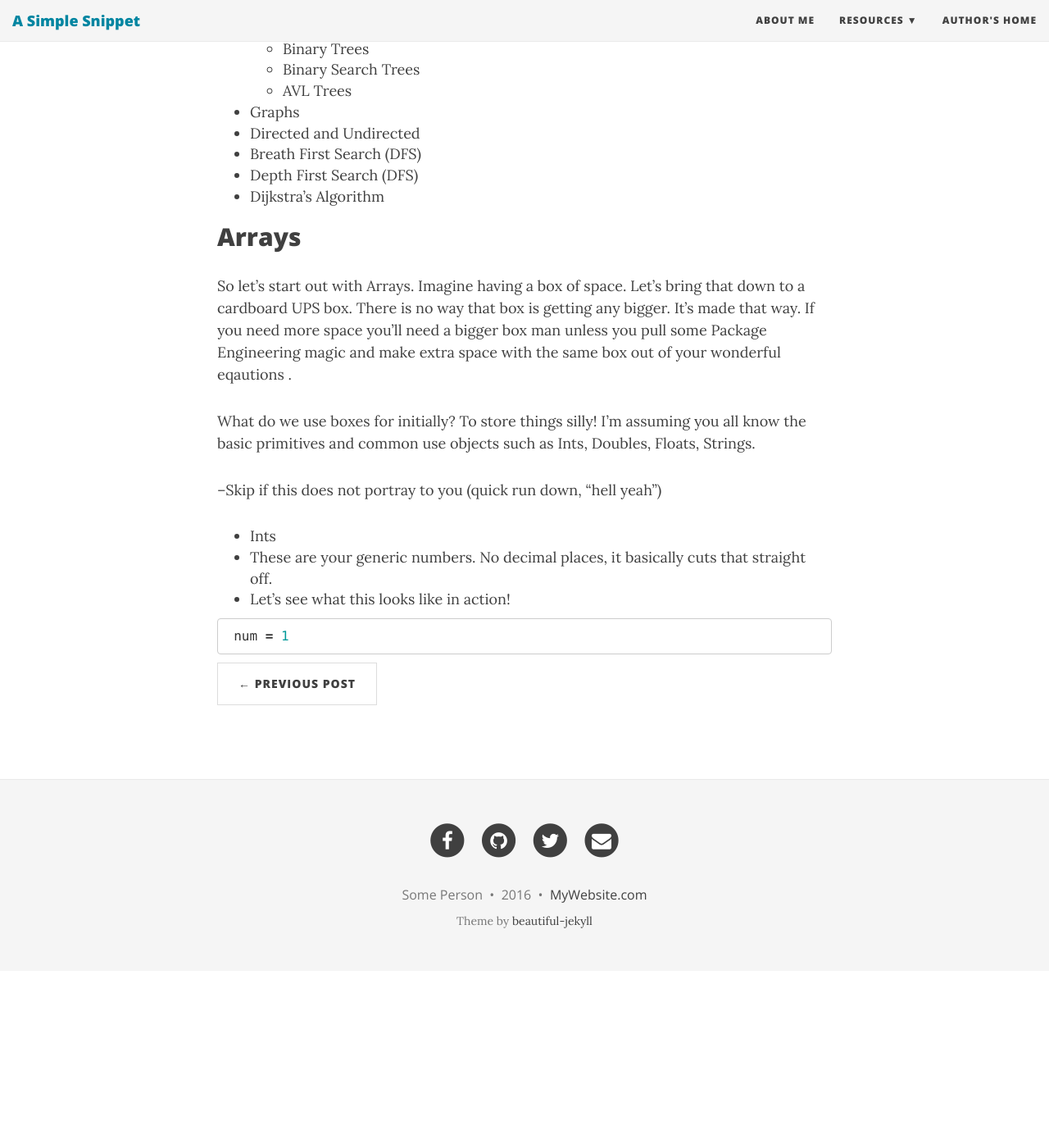
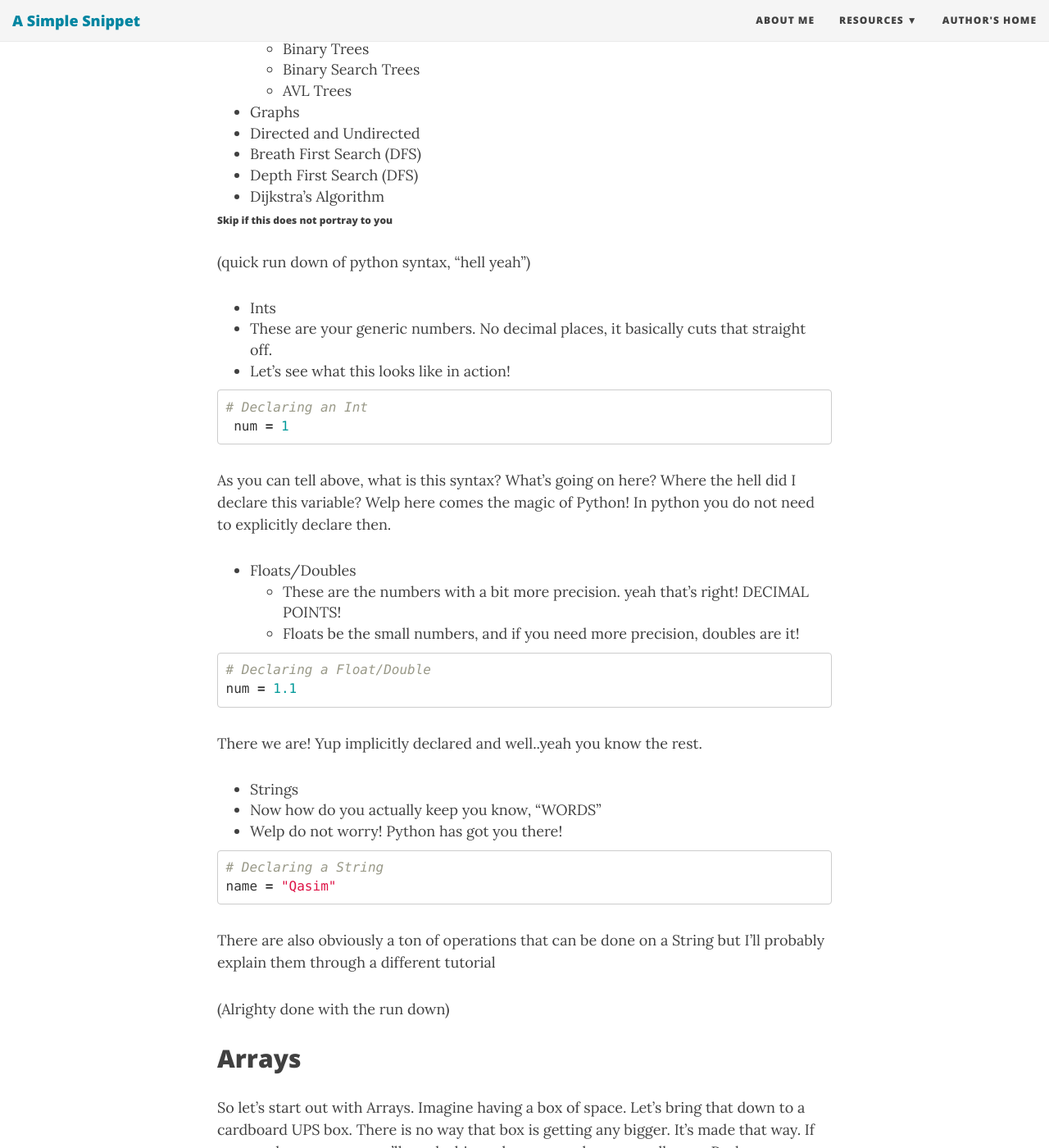
Before and after one commit to QasimAbbas/qasimabbas.github.io, a Jekyll site: the page built from _posts/2016-12-03-datastrucers-in-python.md, in a window 1280 px wide and 1400 px high, scrolled down 505 px. Shown: the whole window at 82% size. Built offline with Jekyll 4.4.1, drawn with Linux system fonts in a browser that asks for light colours; nearby versions of some CDN libraries; before the commit the page ends 1689 px from its top, so only the background shows below that; some of the changed text lies outside the part shown.

Commit message:
Finsihing Lists

````diff
--- a/_posts/2016-12-03-datastrucers-in-python.md
+++ b/_posts/2016-12-03-datastrucers-in-python.md
@@ -24,20 +24,76 @@
   * Dijkstra's Algorithm
 
 
-
-## Arrays
-
-So let's start out with Arrays.  Imagine having a box of space.  Let's bring that down to a cardboard UPS box.  There is no way that box is getting any bigger.  It's made that way.  If you need more space you'll need a bigger box man unless you pull some Package Engineering magic and make extra space with the same box out of your wonderful eqautions .
-
-What do we use boxes for initially?  To store things silly!  I'm assuming you all know the basic primitives and common use objects such as Ints, Doubles, Floats, Strings.
-
---Skip if this does not portray to you
-(quick run down, "hell yeah")
+###### Skip if this does not portray to you
+(quick run down of python syntax, "hell yeah")
 
 * Ints
  * These are your generic numbers.  No decimal places, it basically cuts that straight off.
  * Let's see what this looks like in action!
 
 ``` python
+# Declaring an Int
  num = 1
- ```
+```
+As you can tell above, what is this syntax?  What's going on here?  Where the hell did I declare this variable?  Welp here comes the magic of Python!  In python you do not need to explicitly declare then.
+
+* Floats/Doubles
+  * These are the numbers with a bit more precision.  yeah that's right! DECIMAL POINTS!
+  *  Floats be the small numbers, and if you need more precision, doubles are it!
+
+``` python
+# Declaring a Float/Double
+num = 1.1
+```
+
+There we are!  Yup implicitly declared and well..yeah you know the rest.
+
+* Strings
+ * Now how do you actually keep you know, "WORDS"
+ * Welp do not worry! Python has got you there!
+
+``` python
+# Declaring a String
+name = "Qasim"
+```
+
+There are also obviously a ton of operations that can be done on a String but I'll probably explain them through a different tutorial
+
+(Alrighty done with the run down)
+
+## Arrays
+
+So let's start out with Arrays.  Imagine having a box of space.  Let's bring that down to a cardboard UPS box.  There is no way that box is getting any bigger.  It's made that way.  If you need more space you'll need a bigger box man unless you pull some Package Engineering magic and make extra space with the same box out of your wonderful equations.
+
+What do we use boxes for initially?  To store things silly!  I'm assuming you all know the basic primitives and common use objects such as Ints, Doubles, Floats, Strings.
+
+See here now, Python's Arrays aren't exactly arrays.  they do much much more, such as implement some really insane functions and do so many Data Structures on they're own.  We'll get into that as we go along.
+
+
+### Lists
+
+Their arrays are actually denoted as a structure called List.  Here is the syntax for a list.
+
+```python
+# Declare a List
+myList = [0,1,2,3]
+```
+
+We declare a list as any other variable name but add brackets and commons in between to contain elements within in the list.
+
+We are going to need to access elements within the list so that would be done with this syntax.
+
+With the one element we could easily access one element and then edit it.  Be sure to watch out for the type that you are setting the variable to.  Types of the variables cannot be changed after declaring into one specific type.
+
+
+```python
+# Declare a List
+myList = [0,1,2,3]
+
+# Accessing element in List
+myList[2] = 234
+
+# Incorrect Syntax
+myList[2] = "Penguin"
+
+```
````
